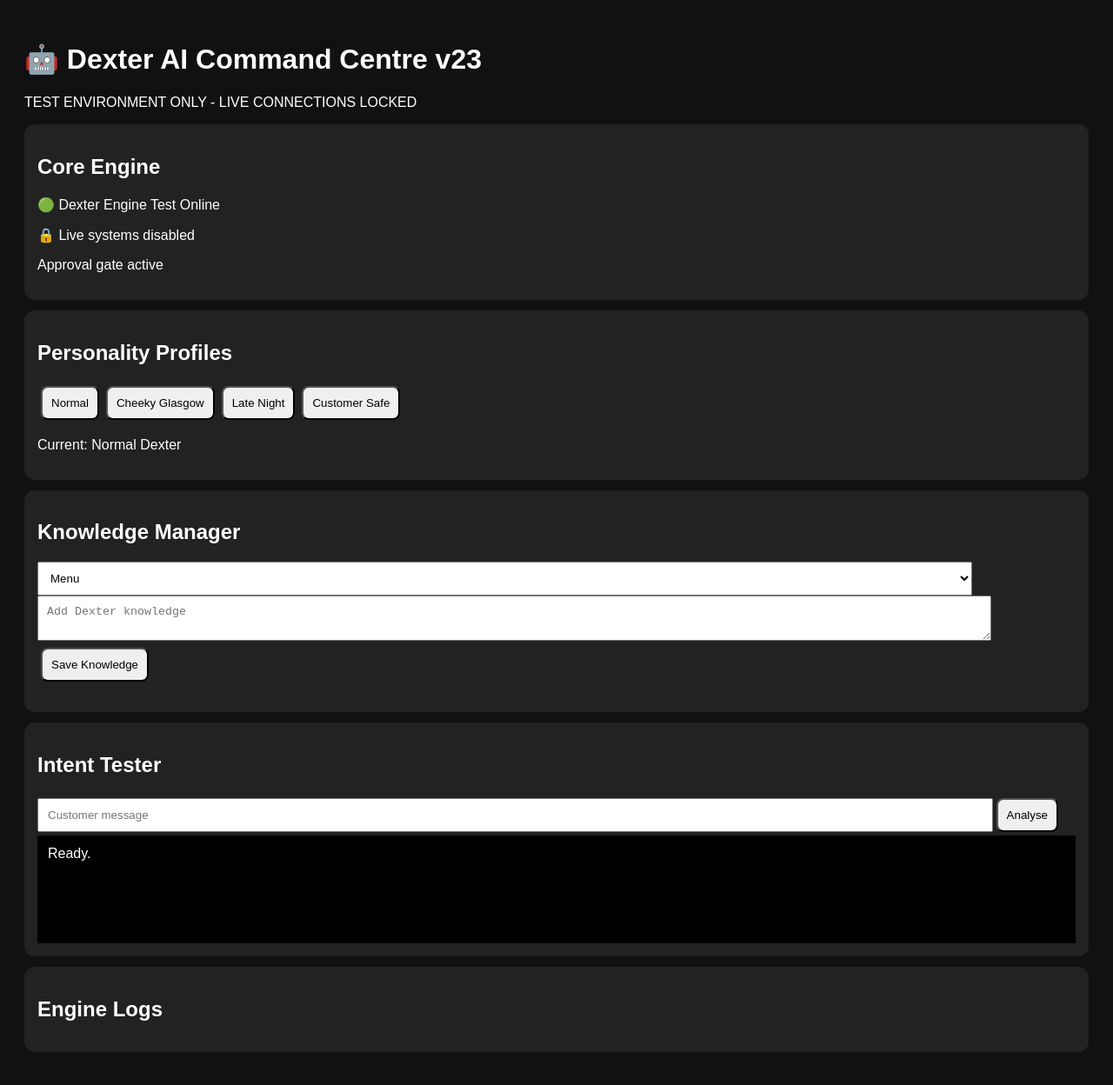
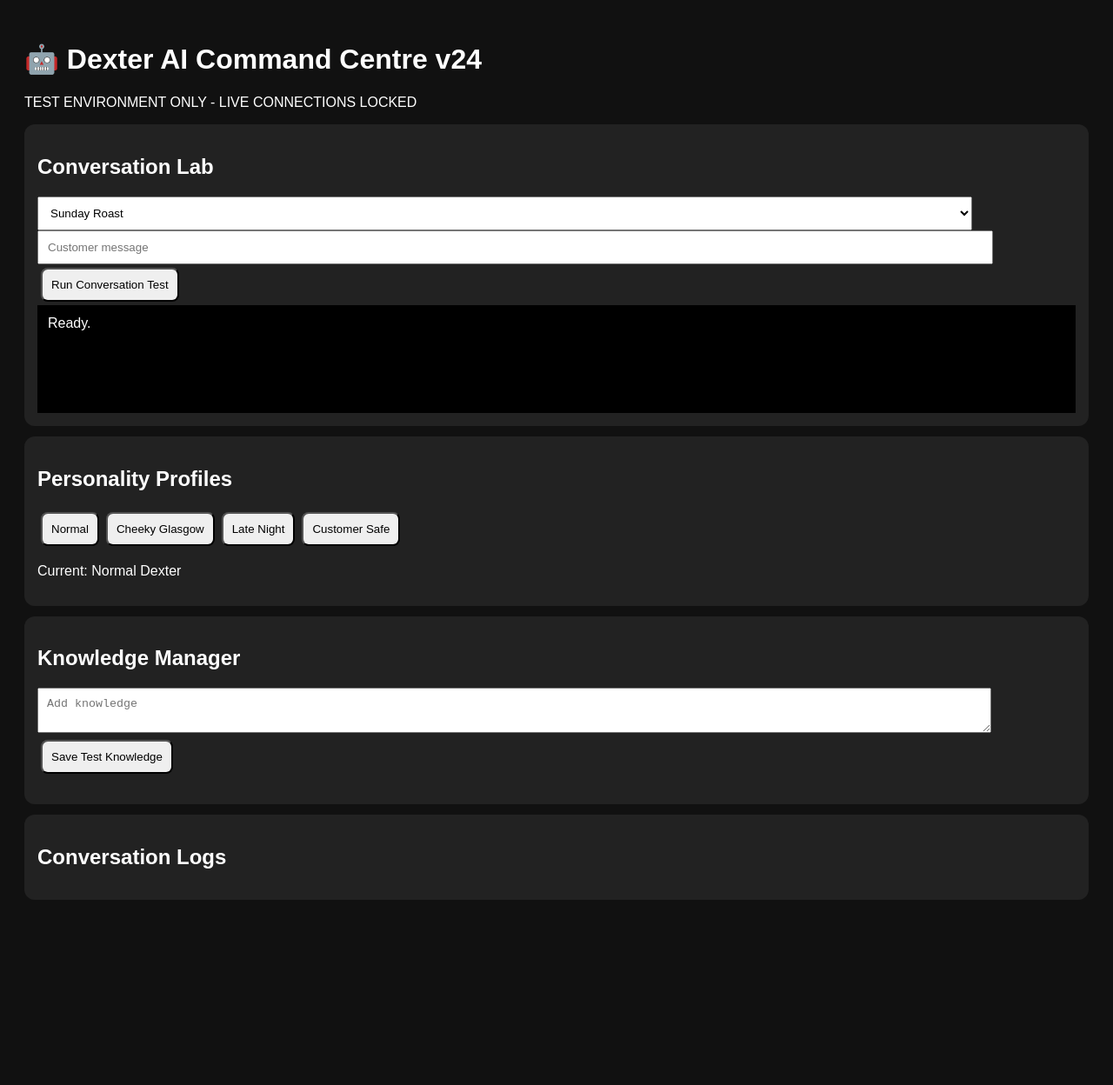
Before and after one commit to jamiegreen294-boop/dexters-ai-v1, a plain HTML site: page index.html in a window 1280 px wide. Shown: the whole page at 87% size. After the commit the page ends 1075 px from the top, so only its background shows below. Drawn offline with Linux system fonts and the light colour scheme.

Commit message:
Build Dexter AI Command Centre v24 Conversation Lab

```diff
--- a/index.html
+++ b/index.html
@@ -1,9 +1,8 @@
 <!doctype html>
-<html><head><title>Dexter AI Command Centre v23</title><meta name="viewport" content="width=device-width,initial-scale=1"><style>body{font-family:Arial;background:#111;color:white;padding:20px}.card{background:#222;padding:15px;border-radius:12px;margin:12px 0}button{padding:10px;margin:4px;border-radius:8px}textarea,input,select{width:90%;padding:10px}.chat{background:#000;padding:12px;min-height:100px}</style></head><body>
-<h1>🤖 Dexter AI Command Centre v23</h1><p>TEST ENVIRONMENT ONLY - LIVE CONNECTIONS LOCKED</p>
-<div class="card"><h2>Core Engine</h2><p>🟢 Dexter Engine Test Online</p><p>🔒 Live systems disabled</p><p>Approval gate active</p></div>
+<html><head><title>Dexter AI Command Centre v24</title><meta name="viewport" content="width=device-width,initial-scale=1"><style>body{font-family:Arial;background:#111;color:white;padding:20px}.card{background:#222;padding:15px;border-radius:12px;margin:12px 0}button{padding:10px;margin:4px;border-radius:8px}textarea,input,select{width:90%;padding:10px}.chat{background:#000;padding:12px;min-height:100px}</style></head><body>
+<h1>🤖 Dexter AI Command Centre v24</h1><p>TEST ENVIRONMENT ONLY - LIVE CONNECTIONS LOCKED</p>
+<div class="card"><h2>Conversation Lab</h2><select id="scenario"><option>Sunday Roast</option><option>Menu Question</option><option>Complaint</option><option>Rewards</option><option>Opening Times</option></select><input id="msg" placeholder="Customer message"><button onclick="run()">Run Conversation Test</button><div id="chat" class="chat">Ready.</div></div>
 <div class="card"><h2>Personality Profiles</h2><button onclick="mode('Normal Dexter')">Normal</button><button onclick="mode('Cheeky Glasgow Dexter')">Cheeky Glasgow</button><button onclick="mode('Late Night Dexter')">Late Night</button><button onclick="mode('Customer Safe Dexter')">Customer Safe</button><p id="current">Current: Normal Dexter</p></div>
-<div class="card"><h2>Knowledge Manager</h2><select id="type"><option>Menu</option><option>Opening Times</option><option>Sunday Roast</option><option>Rewards</option><option>Allergens</option><option>Promotions</option></select><textarea id="data" placeholder="Add Dexter knowledge"></textarea><button onclick="save()">Save Knowledge</button><ul id="items"></ul></div>
-<div class="card"><h2>Intent Tester</h2><input id="msg" placeholder="Customer message"><button onclick="test()">Analyse</button><div id="chat" class="chat">Ready.</div></div>
-<div class="card"><h2>Engine Logs</h2><ul id="logs"></ul></div>
-<script>let current='Normal Dexter';function log(t){logs.innerHTML+='<li>'+t+'</li>'}function mode(x){current=x;document.getElementById('current').innerText='Current: '+x;log('Profile selected: '+x)}function save(){if(data.value){items.innerHTML+='<li>'+type.value+': '+data.value+'</li>';log('Knowledge saved: '+type.value);data.value=''}}function test(){let m=msg.value.toLowerCase();let intent=m.includes('roast')?'Sunday Roast enquiry':m.includes('price')?'Price enquiry':m.includes('allerg')?'Allergen enquiry':'General question';chat.innerHTML+='\nCustomer: '+msg.value+'<br>Intent: '+intent+'<br>Dexter ('+current+'): Knowledge engine test complete';log('Intent analysed: '+intent)}</script></body></html>
+<div class="card"><h2>Knowledge Manager</h2><textarea id="data" placeholder="Add knowledge"></textarea><button onclick="save()">Save Test Knowledge</button><ul id="items"></ul></div>
+<div class="card"><h2>Conversation Logs</h2><ul id="logs"></ul></div>
+<script>let current='Normal Dexter';function mode(x){current=x;document.getElementById('current').innerText='Current: '+x;log('Personality '+x)}function log(x){logs.innerHTML+='<li>'+x+'</li>'}function save(){if(data.value){items.innerHTML+='<li>'+data.value+'</li>';log('Knowledge saved')}}function run(){let s=scenario.value;chat.innerHTML='Scenario: '+s+'<br>Customer: '+msg.value+'<br>Intent matched: '+s+'<br>Dexter ('+current+'): Test reply generated from rules and knowledge';log('Conversation tested: '+s)}</script></body></html>
```
